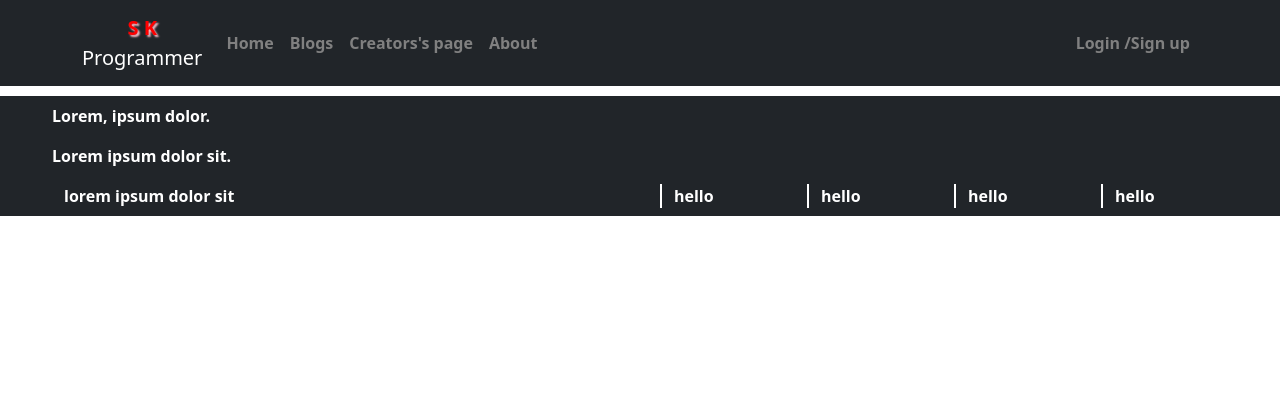
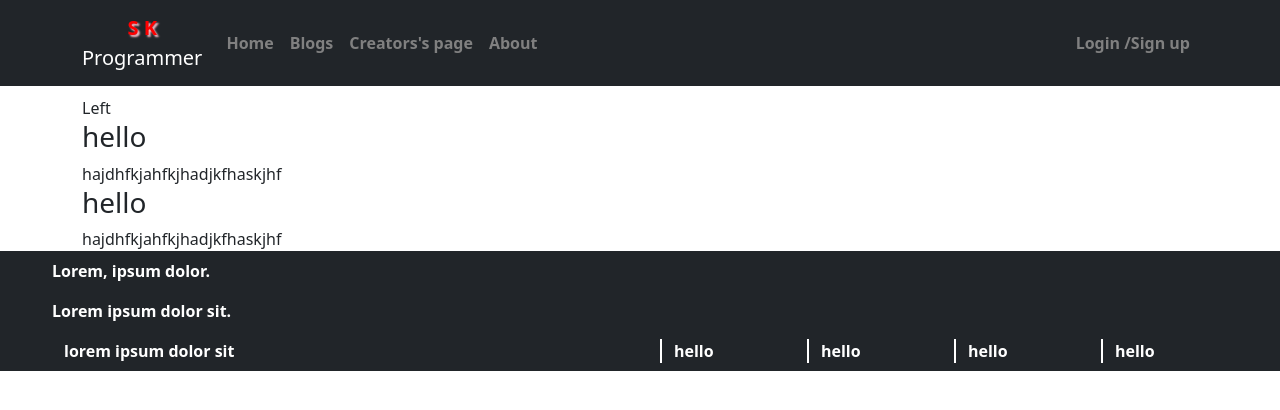
Before and after one commit to divyanshusharma1007/skprogrammer1007, a Next.js app: page / in a window 1280 px wide. Shown: the top 410 px of the page. Built offline with nearby package versions, Linux system fonts and the light colour scheme.

Commit message:
Description template created

```diff
--- /dev/null
+++ b/Components/Description.jsx
@@ -0,0 +1,12 @@
+import React from 'react'
+
+export default function Description(props) {
+
+     const { description, heading } = props.node;
+     return (
+          <div>
+               <h3>{heading}</h3>
+               {description}
+          </div>
+     )
+}
--- a/Components/Footer.jsx
+++ b/Components/Footer.jsx
@@ -2,11 +2,18 @@ import React from 'react'
 import Image from 'next/Image'
 // import InstagramLogo from '../public/Images/InstagramLogo.webp'
 import { Container, Row, Col } from 'react-bootstrap'
+
+
+// css component
+
+const blockStyle = { color: 'white', fontWeight: 'bolder' };
+const borderLeft = { borderLeft: '2px solid white', marginLeft: '20px' };
+
+
+// change the css for the mobile view
 export default function Footer() {
 
 
-     const blockStyle = { color: 'white', fontWeight: 'bolder' };
-     const borderLeft = { borderLeft: '2px solid white', marginLeft: '20px' };
 
      return (
           <Container className="bg-dark" fluid style={blockStyle}>
--- /dev/null
+++ b/Components/Left.jsx
@@ -0,0 +1,7 @@
+import React from 'react'
+import Description from './Description'
+export default function Left() {
+     return (
+          <div>Left</div>
+     )
+}
--- /dev/null
+++ b/Components/Right.jsx
@@ -0,0 +1,14 @@
+import React from 'react'
+import Description from './Description'
+
+export default function Right() {
+     const arr = [{ id: 0, heading: "hello", description: "hajdhfkjahfkjhadjkfhaskjhf" },
+     { id: 1, heading: "hello", description: "hajdhfkjahfkjhadjkfhaskjhf" }];
+     return (
+          <div>
+               {arr.map((obj, i) => {
+                    return <Description node={obj} key={i} />
+               })}
+          </div>
+     )
+}
--- a/pages/index.js
+++ b/pages/index.js
@@ -4,7 +4,8 @@ import Head from 'next/head'
 import { Container } from 'react-bootstrap'
 // importing the components desinged by us
 import Navbar from '../Components/Navbar'
-
+import Left from '../Components/Left'
+import Right from '../Components/Right'
 // main exporting component
 export default function Home() {
   //  required fuctions for the component
@@ -23,7 +24,8 @@ export default function Home() {
           <link rel="icon" href="/favicon.ico" />
         </Head>
 
-
+        <Left />
+        <Right />
       </Container>
 
     </div>
--- /dev/null
+++ b/styles/RegualarCss.jsx
@@ -0,0 +1,6 @@
+export default function cssComponent() {
+     return {
+          blockStyle: { color: 'white', fontWeight: 'bolder' },
+          borderLeft: { borderLeft: '2px solid white', marginLeft: '20px' },
+     };
+}
```
Also changed, not shown: styles/home.module.css (added).
